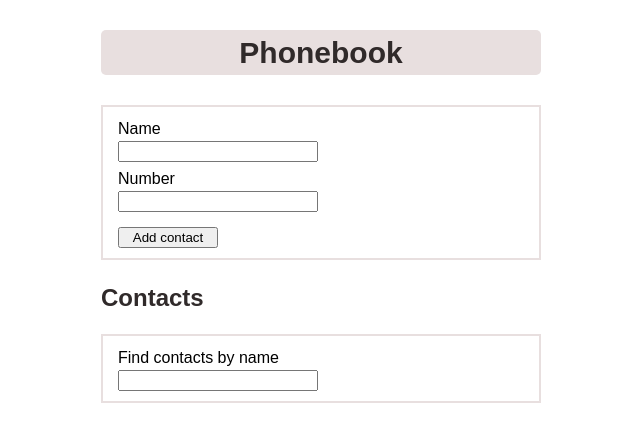
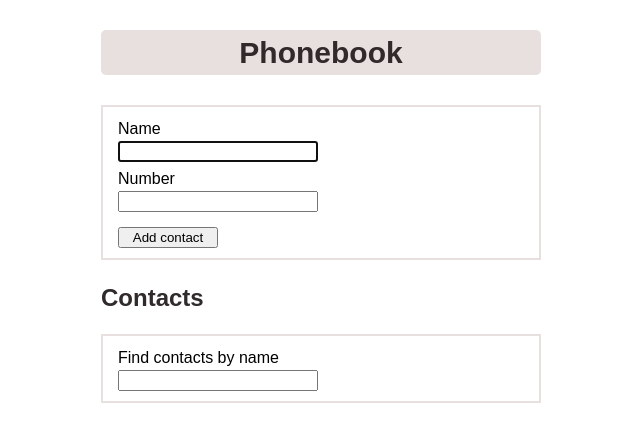
Before and after one commit to TetianaOgni/react-08-ponebook-frontend-for-practice, a React (Create React App) app: page / in a window 1280 px wide. Shown: the top 442 px of the page, without its empty margins (339-979 px from the left). Built offline with nearby package versions, Linux system fonts and the light colour scheme.

Commit message:
focus of input name on first render

```diff
--- a/src/components/App.jsx
+++ b/src/components/App.jsx
@@ -1,4 +1,4 @@
-import React, { useState } from 'react';
+import React, { useState,  } from 'react';
 import PropTypes from "prop-types";
 import shortid from 'shortid';
 import ContactForm from './ContactForm';
@@ -11,6 +11,7 @@ import { useEffect } from 'react';
 const App = ()=> {
   const [contacts, setContacts] = useState([])
   const [filter, setFilter] = useState('')
+
 
 useEffect(()=>{
 
--- a/src/components/ContactForm/ContactForm.jsx
+++ b/src/components/ContactForm/ContactForm.jsx
@@ -1,4 +1,4 @@
-import React, { useState } from 'react';
+import React, { useState, useRef, useEffect } from 'react';
 import PropTypes from "prop-types";
 import shortid from 'shortid';
 import css from './ContactForm.module.css'
@@ -6,7 +6,10 @@ import css from './ContactForm.module.css'
 const ContactForm = ({onSubmitProps}) => {
  const [name, setName] = useState('')
  const [number, setNumber] = useState('')
-
+const inputNameRef = useRef(null)
+useEffect(()=>{
+  inputNameRef.current.focus()
+},[])
   const handleInputChange=(event)=>{
 
   const {name, value} = event.target
@@ -44,6 +47,7 @@ const reset=()=>{
               onChange={handleInputChange}
               type="text"
               name="name"
+              ref={inputNameRef}
               id={nameInputId}
               pattern="^[A-Za-z\u0080-\uFFFF ']+$"
               title="Name may contain only letters, apostrophe, dash and spaces. For example Adrian, Jacob Mercer, Charles de Batz de Castelmore d'Artagnan"
```
